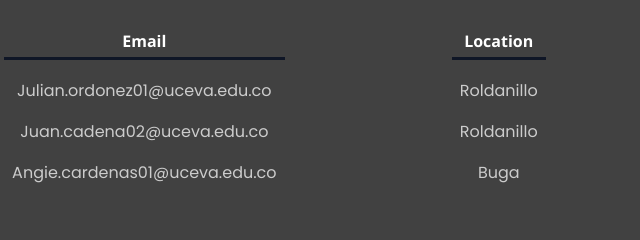
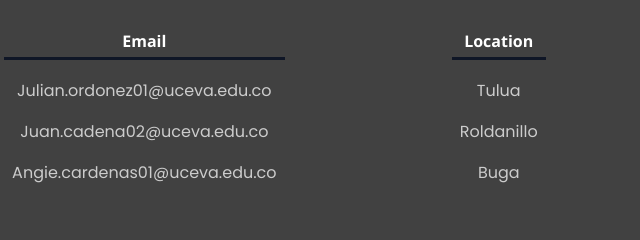
Before and after one commit to julianDBK/JAS3, a plain HTML site: page index.html in a window 1280 px wide. Shown: the part 3596-3836 px from the top of the page, 503-1143 px from the left. Drawn offline with nearby package versions, Linux system fonts and the light colour scheme.

Commit message:
Update index.html

```diff
--- a/index.html
+++ b/index.html
@@ -240,7 +240,7 @@
             </div>
             <div class="content-foo">
                 <h4>Location</h4>
-                <p>Roldanillo</p>
+                <p>Tulua</p>
                 <p>Roldanillo</p>
                 <p>Buga</p>
             </div>
```
